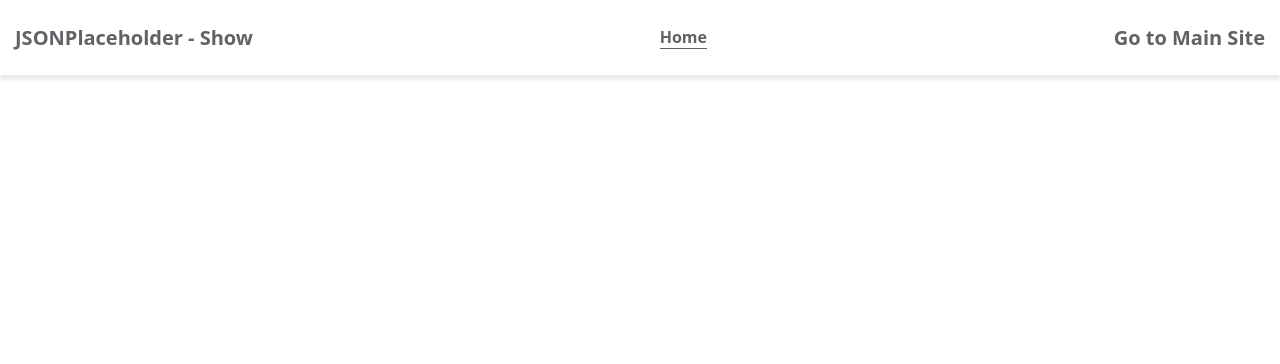
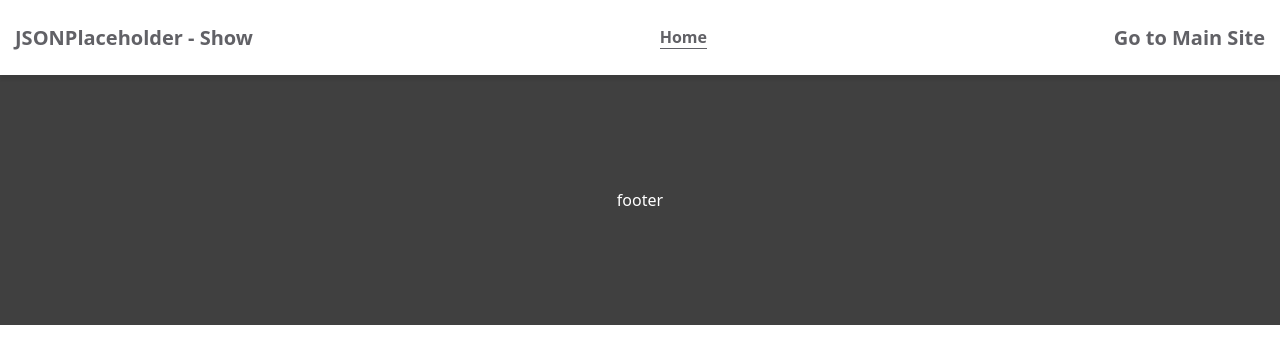
Before and after one commit to mohammad-1384-saadat-HYP/react-the-rick-and-morty-api, a React (Vite) app: page / in a window 1280 px wide. Shown: the top 364 px of the page. Built offline with nearby package versions, Linux system fonts and the light colour scheme.

Commit message:
footer-completed

```diff
--- a/src/Components/Footer.jsx
+++ b/src/Components/Footer.jsx
@@ -3,8 +3,8 @@ import styles from './Footer.module.css';
 
 const Footer = () => {
     return (
-        <div className={styles.container}>
-
+        <div className={styles.footer}>
+            <span>footer</span>
         </div>
     );
 };
--- a/src/Components/Footer.module.css
+++ b/src/Components/Footer.module.css
@@ -1,3 +1,9 @@
-.container{
-
+.footer{
+    width: 100vw;
+    height: 250px;
+    display: flex;
+    justify-content: center;
+    align-items: center;
+    background-color: rgba(0, 0, 0, 0.75);
+    color: #ffffff;
 }
```
